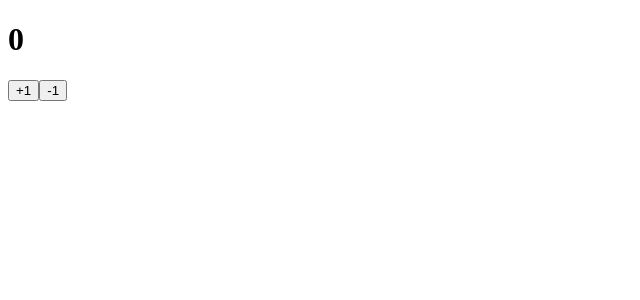
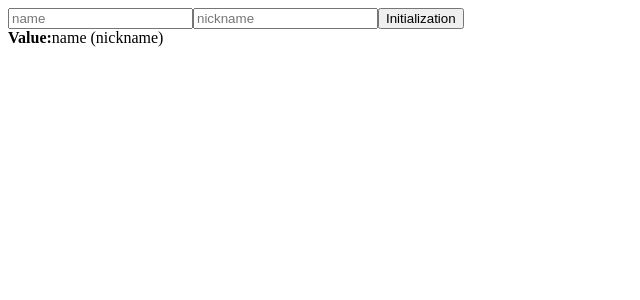
Before and after one commit to BexFox/firstReact, a React (Vite) app: page / in a window 1280 px wide. Shown: the top 300 px of the page, without its empty margins (0-640 px from the left). Built offline with nearby package versions, Linux system fonts and the light colour scheme.

Commit message:
InputSample component

```diff
--- a/src/App.jsx
+++ b/src/App.jsx
@@ -1,11 +1,9 @@
 import React from "react";
-import Hello from "./Hello";
-import Wrapper from "./Wrapper";
-import Counter from "./Counter";
+import InputSample from "./InputSample";
 import "./App.css";
 
 function App() {
-  return <Counter />;
+  return <InputSample />;
 }
 
 export default App;
--- a/src/Counter.jsx
+++ b/src/Counter.jsx
@@ -1,16 +1,17 @@
-import React from "react";
+import React, { useState } from "react";
 
 function Counter() {
+  const [number, setNumber] = useState(0);
+
   const onIncrease = () => {
-    console.log("+1");
+    setNumber((cong) => cong + 1);
   };
   const onDecrease = () => {
-    console.log("-1");
+    setNumber((cong) => cong - 1);
   };
-
   return (
     <div>
-      <h1>0</h1>
+      <h1>{number}</h1>
       <button onClick={onIncrease}>+1</button>
       <button onClick={onDecrease}>-1</button>
     </div>
--- /dev/null
+++ b/src/InputSample.jsx
@@ -0,0 +1,31 @@
+import React, { useState } from "react";
+
+function InputSample() {
+  const [inputs, setInput] = useState({
+    name: "",
+    nickname: "",
+  });
+
+  const { name, nickname } = inputs;
+
+  const onChange = (e) => {
+    setText(e.target.value);
+  };
+  const onReset = () => {
+    setText("");
+  };
+
+  return (
+    <div>
+      <input placeholder="name" />
+      <input placeholder="nickname" />
+      <button onClick={onReset}>Initialization</button>
+      <div>
+        <b>Value:</b>
+        name (nickname)
+      </div>
+    </div>
+  );
+}
+
+export default InputSample;
```
